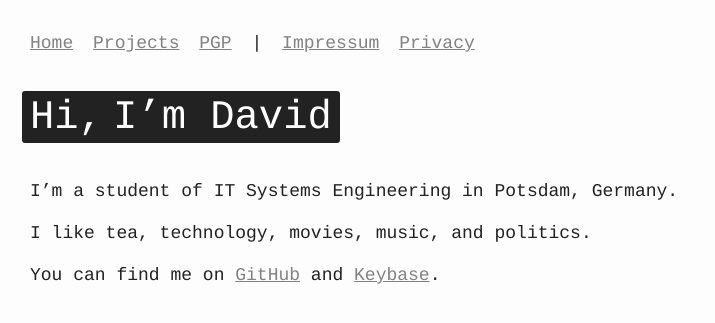
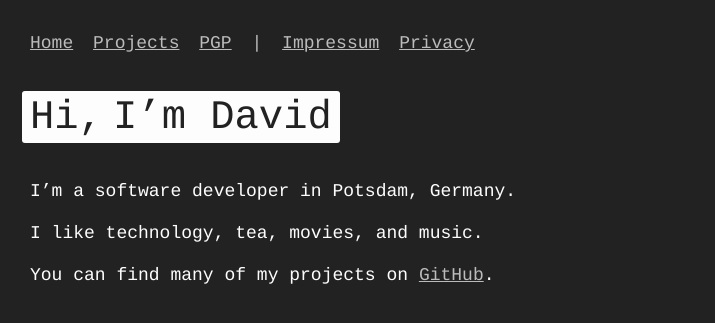
Before and after one commit to davidrauch/davidrauch.at, a Jekyll site: the page built from index.md, in a window 1280 px wide. Shown: the top 323 px of the page, without its empty margins (0-715 px from the left). Built offline with Jekyll 4.4.1, drawn with Linux system fonts in a browser that asks for light colours.

Commit message:
Update content, change to dark layout

```diff
--- a/_sass/_layout.scss
+++ b/_sass/_layout.scss
@@ -8,6 +8,7 @@
     li {
         display: inline;
         padding-right: .5em;
+        color: $brand-color;
     }
 }
 
@@ -15,7 +16,7 @@
 
 .page-header {
     position: relative;
-    color: white;
+    color: $background-color;
     font-size: 1.5em;
     margin-bottom: $spacing-unit;
 
--- a/css/main.scss
+++ b/css/main.scss
@@ -14,11 +14,11 @@ $base-line-height: 1.5;
 
 $spacing-unit:     30px;
 
-$text-color:       #222;
-$background-color: #fdfdfd;
-$brand-color:      #828282;
+$text-color:       #fdfdfd;
+$background-color: #222;
+$brand-color:      #bbb;
 
-$grey-color:       #828282;
+$grey-color:       #bbb;
 $grey-color-light: lighten($grey-color, 40%);
 $grey-color-dark:  darken($grey-color, 25%);
 
--- a/index.md
+++ b/index.md
@@ -3,8 +3,8 @@ layout: page
 title: Hi, I’m David
 ---
 
-I’m a student of IT Systems Engineering in Potsdam, Germany.
+I’m a software developer in Potsdam, Germany.
 
-I like tea, technology, movies, music, and politics.
+I like technology, tea, movies, and music.
 
-You can find me on <a href="https://github.com/davidrauch">GitHub</a> and <a href="https://keybase.io/davidrauch">Keybase</a>.
+You can find many of my projects on <a href="https://github.com/davidrauch">GitHub</a>.
```
Also changed, not shown: impressum.md (+3 -3 lines), privacy.md (+3 -3 lines).
